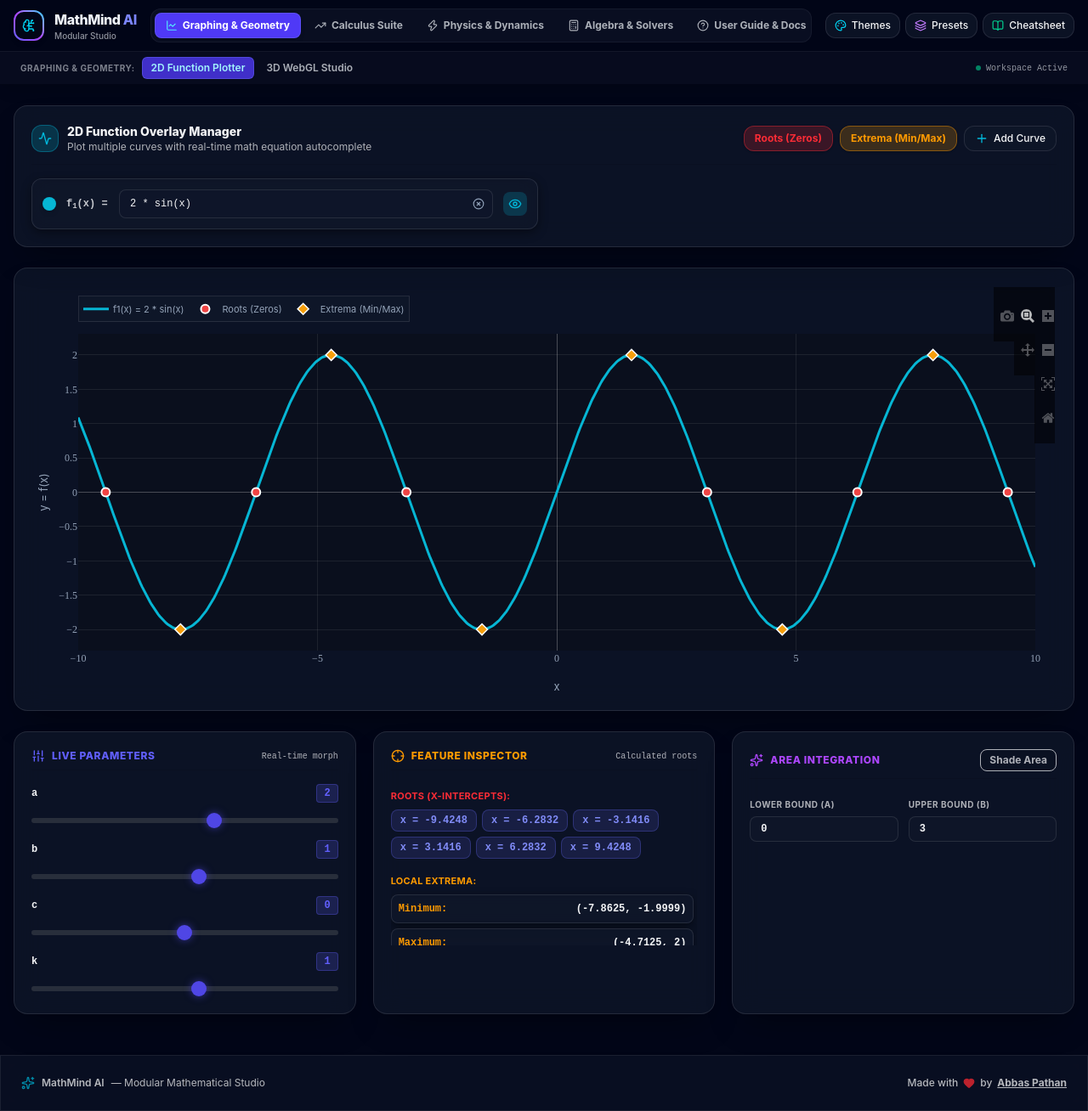
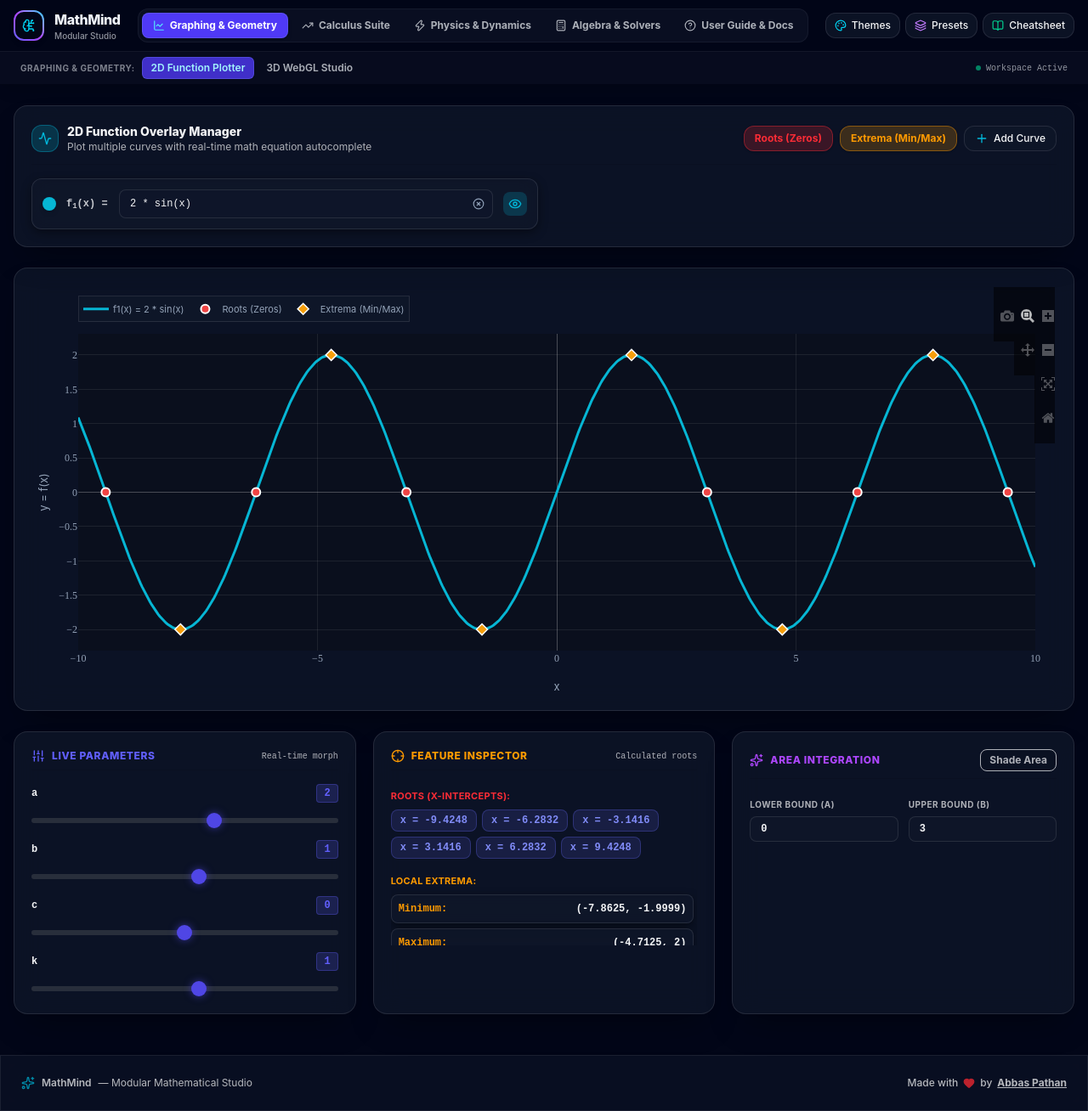
Before and after one commit to darkling10/mathmind, a React (Vite) app: page / in a window 1280 px wide. Shown: the whole page at 85% size. Built offline with nearby package versions, Linux system fonts and the light colour scheme.

Commit message:
chore: remove AI from MathMind branding across all files

```diff
--- a/index.html
+++ b/index.html
@@ -5,7 +5,7 @@
     <link rel="icon" type="image/svg+xml" href="/favicon.svg" />
     <link rel="alternate icon" href="/favicon.svg" />
     <meta name="viewport" content="width=device-width, initial-scale=1.0" />
-    <title>MathMind AI - Advanced 2D/3D Plotter & Symbolic Solver</title>
+    <title>MathMind - Advanced 2D/3D Plotter & Symbolic Solver</title>
     <meta name="description" content="AI-powered mathematical application for 2D & 3D WebGL graph plotting, step-by-step symbolic equation solving, linear algebra matrix lab, and calculus tutoring." />
   </head>
   <body class="bg-slate-950 text-slate-100 min-h-screen">
--- a/src/App.jsx
+++ b/src/App.jsx
@@ -157,7 +157,7 @@ export default function App() {
           <div className="max-w-7xl mx-auto flex flex-col sm:flex-row items-center justify-between px-6 gap-3">
             <div className="flex items-center gap-2">
               <Sparkles className="w-4 h-4 text-cyan-500" />
-              <span className="font-semibold">MathMind AI</span> — Modular Mathematical Studio
+              <span className="font-semibold">MathMind</span> — Modular Mathematical Studio
             </div>
 
             <div className="flex items-center gap-1.5 font-medium">
--- a/src/components/AiAssistant.jsx
+++ b/src/components/AiAssistant.jsx
@@ -7,7 +7,7 @@ export default function AiAssistant({ onApplyToGraph }) {
   const [messages, setMessages] = useState([
     {
       sender: 'ai',
-      text: "Hello! I'm your **MathMind AI Assistant**. Ask me any math question, calculus problem, vector field concept, or ask me to plot 2D/3D functions!",
+      text: "Hello! I'm your **MathMind Assistant**. Ask me any math question, calculus problem, vector field concept, or ask me to plot 2D/3D functions!",
       suggestedEquation: null
     }
   ]);
--- a/src/components/LoadingScreen.jsx
+++ b/src/components/LoadingScreen.jsx
@@ -10,7 +10,7 @@ export default function LoadingScreen({ onComplete }) {
     'Warming up WebGL 3D Surface Renderer...',
     'Loading KaTeX Mathematical Typesetting...',
     'Preparing Interactive Graphing Suite...',
-    'MathMind AI Studio Ready!'
+    'MathMind Studio Ready!'
   ];
 
   useEffect(() => {
@@ -83,7 +83,7 @@ export default function LoadingScreen({ onComplete }) {
         {/* Brand Name */}
         <div>
           <h1 className="text-3xl font-extrabold tracking-tight bg-clip-text text-transparent bg-gradient-to-r from-white via-slate-100 to-cyan-300">
-            MathMind <span className="text-indigo-400">AI</span>
+            MathMind
           </h1>
           <p className="text-xs text-slate-400 font-medium tracking-wide mt-1">
             Next-Gen Mathematical & Calculus Studio
--- a/src/components/Navbar.jsx
+++ b/src/components/Navbar.jsx
@@ -96,7 +96,7 @@ export default function Navbar({
             </div>
             <div>
               <h1 className="text-base font-extrabold tracking-tight whitespace-nowrap">
-                MathMind <span className="text-indigo-400">AI</span>
+                MathMind
               </h1>
               <p className="text-[10px] opacity-60 font-medium whitespace-nowrap">Modular Studio</p>
             </div>
```
